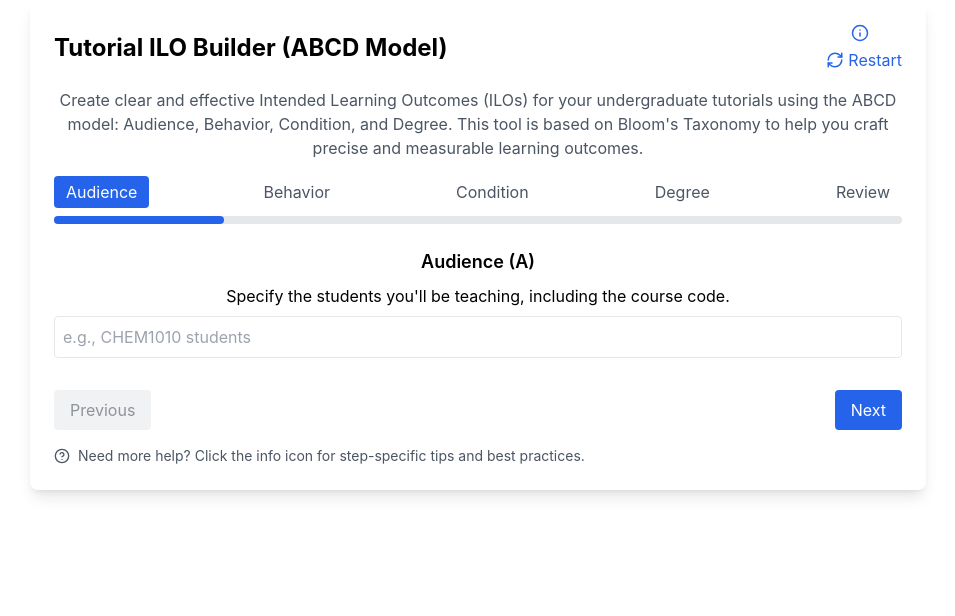
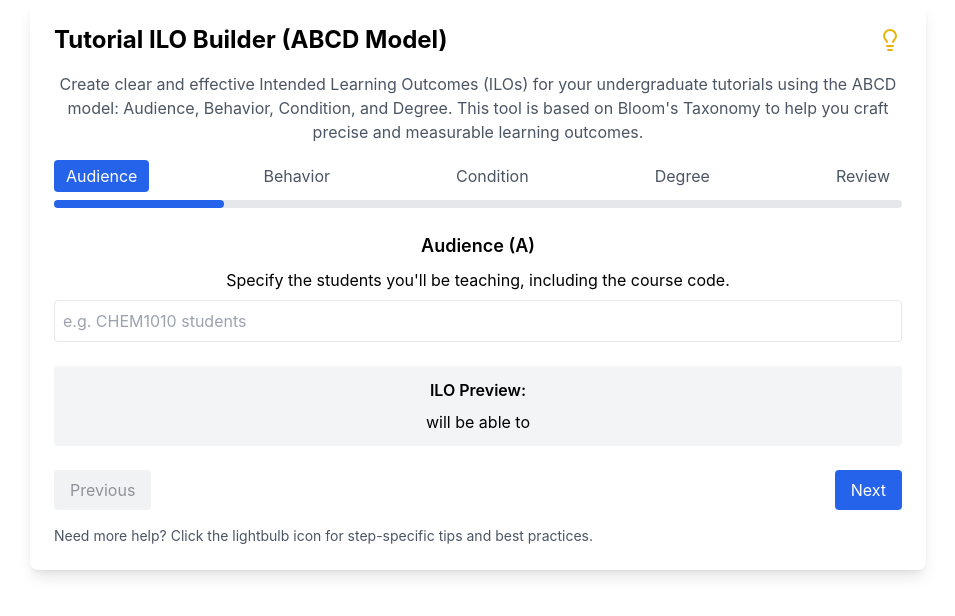
Before and after one commit to karinaykh/ilobuilder, a React (Create React App) app: page / in a window 1280 px wide. Shown: the top 616 px of the page, without its empty margins (162-1117 px from the left). Built offline with nearby package versions, Linux system fonts and the light colour scheme.

Commit message:
WIP: Added custom verb feature, needs final testing

```diff
--- a/src/components/enhanced-ilo-builder-with-ai.tsx
+++ b/src/components/enhanced-ilo-builder-with-ai.tsx
@@ -1,5 +1,5 @@
 import React, { useState, useRef, ChangeEvent } from 'react';
-import { HelpCircle, RefreshCw, Info, Copy, CheckCircle, Wand2 } from 'lucide-react';
+import { HelpCircle, RefreshCw, Copy, CheckCircle, Wand2, Lightbulb } from 'lucide-react';
 
 interface ILO {
   audience: string;
@@ -26,6 +26,7 @@ const EnhancedILOBuilderWithAI: React.FC = () => {
   const [copied, setCopied] = useState(false);
   const [enhancedILO, setEnhancedILO] = useState('');
   const iloRef = useRef<HTMLDivElement>(null);
+  const [customVerb, setCustomVerb] = useState('');
 
   const steps = ['Audience', 'Behavior', 'Condition', 'Degree', 'Review'];
   const levels: VerbLevel[] = ['Remembering', 'Understanding', 'Applying', 'Analyzing', 'Evaluating', 'Creating'];
@@ -48,7 +49,27 @@ const EnhancedILOBuilderWithAI: React.FC = () => {
       behavior: {
         ...prev.behavior,
         [field]: value,
-        verb: field === 'level' ? '' : prev.behavior.verb
+        verb: field === 'level' ? '' : prev.behavior.verb // Reset verb when level changes
+      }
+    }));
+
+    if (field === 'verb') {
+      if (value === 'custom') {
+        setCustomVerb('');
+      } else {
+        setCustomVerb(''); // Reset custom verb when a predefined verb is selected
+      }
+    }
+  };
+
+  const handleCustomVerbChange = (e: ChangeEvent<HTMLInputElement>) => {
+    const value = e.target.value;
+    setCustomVerb(value);
+    setIlo(prev => ({
+      ...prev,
+      behavior: {
+        ...prev.behavior,
+        verb: 'custom' // Keep 'custom' selected in dropdown
       }
     }));
   };
@@ -79,6 +100,17 @@ const EnhancedILOBuilderWithAI: React.FC = () => {
     Review: "Ensure your ILO is SMART: Specific, Measurable, Achievable, Relevant, and Time-bound. Each component should contribute to a clear, actionable learning outcome."
   };
 
+  const renderILOPreview = () => {
+    if (step === steps.length - 1) return null; // Don't show preview in review step
+
+    return (
+      <div className="mt-4 p-3 bg-gray-100 rounded">
+        <h4 className="font-semibold mb-2">ILO Preview:</h4>
+        <p>{renderILO()}</p>
+      </div>
+    );
+  };
+
   const renderStepContent = () => {
     const commonClasses = "w-full p-2 border rounded mb-2 focus:border-blue-500 focus:ring focus:ring-blue-200";
 
@@ -92,10 +124,11 @@ const EnhancedILOBuilderWithAI: React.FC = () => {
               type="text"
               value={ilo.audience}
               onChange={(e) => handleInputChange('audience', e.target.value)}
-              placeholder="e.g., CHEM1010 students"
+              placeholder="e.g. CHEM1010 students"
               className={commonClasses}
               aria-label="Audience description"
             />
+            {renderILOPreview()}
           </div>
         );
       case 1:
@@ -125,16 +158,28 @@ const EnhancedILOBuilderWithAI: React.FC = () => {
                 {verbs[ilo.behavior.level as VerbLevel].map(verb => (
                   <option key={verb} value={verb}>{verb}</option>
                 ))}
+                <option value="custom">Enter Your Own Verb</option>
               </select>
+            )}
+            {ilo.behavior.verb === 'custom' && (
+              <input
+                type="text"
+                value={customVerb}
+                onChange={handleCustomVerbChange}
+                placeholder="Enter your custom verb"
+                className={commonClasses}
+                aria-label="Custom verb"
+              />
             )}
             <input
               type="text"
               value={ilo.behavior.task}
               onChange={(e) => handleBehaviorChange('task', e.target.value)}
-              placeholder="e.g., the principles of stoichiometry in chemical reactions"
+              placeholder="e.g. the principles of stoichiometry in chemical reactions"
               className={commonClasses}
               aria-label="Specific task or knowledge"
             />
+            {renderILOPreview()}
           </div>
         );
       case 2:
@@ -146,7 +191,7 @@ const EnhancedILOBuilderWithAI: React.FC = () => {
               type="text"
               value={ilo.condition}
               onChange={(e) => handleInputChange('condition', e.target.value)}
-              placeholder="e.g., Using common software tools"
+              placeholder="e.g. Using common software tools"
               className={commonClasses}
               aria-label="Condition description"
             />
@@ -158,6 +203,7 @@ const EnhancedILOBuilderWithAI: React.FC = () => {
                 ))}
               </ul>
             </div>
+            {renderILOPreview()}
           </div>
         );
       case 3:
@@ -169,7 +215,7 @@ const EnhancedILOBuilderWithAI: React.FC = () => {
               type="text"
               value={ilo.degree}
               onChange={(e) => handleInputChange('degree', e.target.value)}
-              placeholder="e.g., with at least 90% accuracy"
+              placeholder="e.g. with at least 90% accuracy"
               className={commonClasses}
               aria-label="Degree of performance"
             />
@@ -181,6 +227,7 @@ const EnhancedILOBuilderWithAI: React.FC = () => {
                 ))}
               </ul>
             </div>
+            {renderILOPreview()}
           </div>
         );
       case 4:
@@ -221,7 +268,8 @@ const EnhancedILOBuilderWithAI: React.FC = () => {
   };
 
   const renderILO = () => {
-    return `${ilo.audience} will be able to ${ilo.behavior.verb} ${ilo.behavior.task} ${ilo.condition} ${ilo.degree}`.trim();
+    const verb = ilo.behavior.verb === 'custom' ? customVerb : ilo.behavior.verb;
+    return `${ilo.audience} will be able to ${verb} ${ilo.behavior.task} ${ilo.condition} ${ilo.degree}`.trim();
   };
 
   const copyToClipboard = () => {
@@ -250,18 +298,52 @@ const EnhancedILOBuilderWithAI: React.FC = () => {
     setEnhancedILO('');
   };
 
+  const renderNavigationButtons = () => {
+    if (step === steps.length - 1) {
+      // On the Review step
+      return (
+        <div className="flex justify-center mt-6">
+          <button
+            onClick={restart}
+            className="px-4 py-2 bg-blue-600 text-white rounded hover:bg-blue-700"
+          >
+            <RefreshCw size={18} className="inline mr-2" />
+            Start Over
+          </button>
+        </div>
+      );
+    }
+
+    return (
+      <div className="flex justify-between mt-6">
+        <button
+          onClick={() => setStep(prev => Math.max(0, prev - 1))}
+          disabled={step === 0}
+          className="px-4 py-2 bg-gray-200 text-gray-800 rounded hover:bg-gray-300 disabled:opacity-50"
+        >
+          Previous
+        </button>
+        <button
+          onClick={() => setStep(prev => Math.min(steps.length - 1, prev + 1))}
+          className="px-4 py-2 bg-blue-600 text-white rounded hover:bg-blue-700"
+        >
+          {step === steps.length - 2 ? 'Finish' : 'Next'}
+        </button>
+      </div>
+    );
+  };
+
   return (
-    <div className="max-w-4xl mx-auto p-6 bg-white rounded-lg shadow-lg">
+    <div className="max-w-4xl mx-auto p-6 bg-white rounded-lg shadow-lg relative">
       <div className="flex justify-between items-center mb-4">
         <h2 className="text-2xl font-bold">Tutorial ILO Builder (ABCD Model)</h2>
-        <div>
-          <button onClick={() => setShowTips(!showTips)} className="mr-2 text-blue-600 hover:text-blue-800">
-            <Info size={18} />
-          </button>
-          <button onClick={restart} className="flex items-center text-blue-600 hover:text-blue-800">
-            <RefreshCw size={18} className="mr-1" /> Restart
-          </button>
-        </div>
+        <button
+          onClick={() => setShowTips(!showTips)}
+          className="text-yellow-500 hover:text-yellow-600"
+          aria-label="Show tips"
+        >
+          <Lightbulb size={24} />
+        </button>
       </div>
 
       <p className="mb-4 text-gray-600">
@@ -295,29 +377,12 @@ const EnhancedILOBuilderWithAI: React.FC = () => {
           ></div>
         </div>
       </div>
-
       {renderStepContent()}
 
-      <div className="flex justify-between mt-6">
-        <button
-          onClick={() => setStep(prev => Math.max(0, prev - 1))}
-          disabled={step === 0}
-          className="px-4 py-2 bg-gray-200 text-gray-800 rounded hover:bg-gray-300 disabled:opacity-50"
-        >
-          Previous
-        </button>
-        <button
-          onClick={() => setStep(prev => Math.min(steps.length - 1, prev + 1))}
-          disabled={step === steps.length - 1}
-          className="px-4 py-2 bg-blue-600 text-white rounded hover:bg-blue-700 disabled:opacity-50"
-        >
-          {step === steps.length - 1 ? 'Finish' : 'Next'}
-        </button>
-      </div>
+      {renderNavigationButtons()}
 
       <div className="mt-4 flex items-center text-sm text-gray-600">
-        <HelpCircle size={16} className="mr-2" />
-        <span>Need more help? Click the info icon for step-specific tips and best practices.</span>
+        <span>Need more help? Click the lightbulb icon for step-specific tips and best practices.</span>
       </div>
     </div>
   );
```
